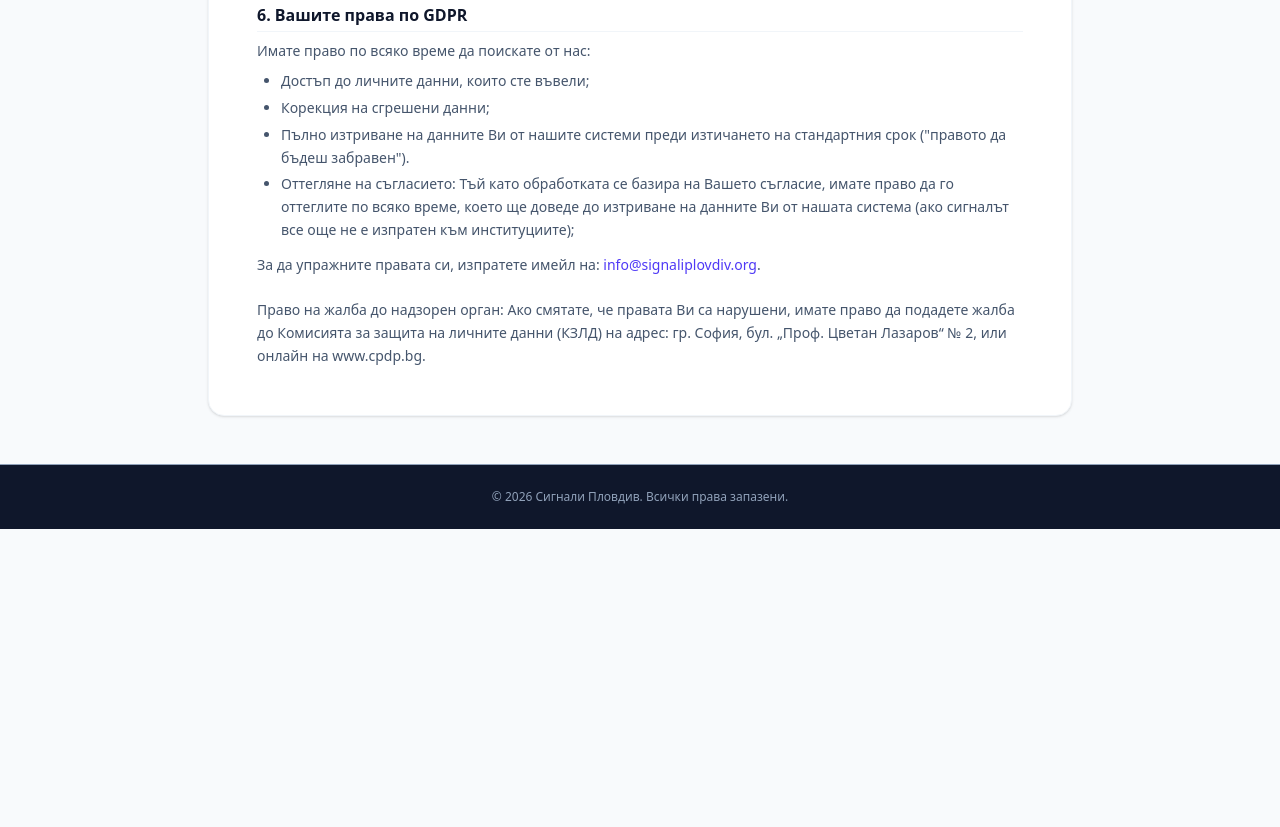
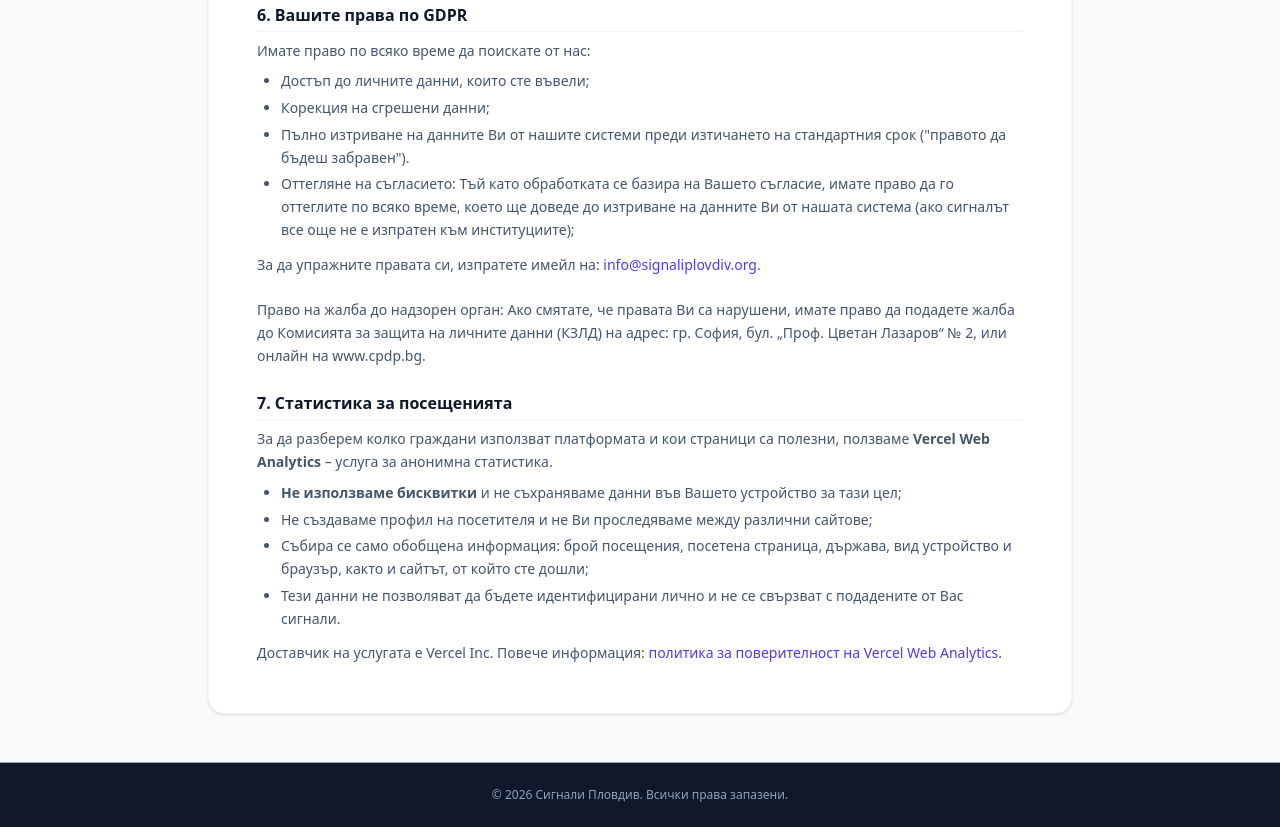
Before and after one commit to DKsignali/project-signali, a website: page privacy.html in a window 1280 px wide. Shown: the part 1439-2266 px from the top of the page. Before the commit the page ends 1968 px from the top, so only its background shows below. Drawn offline with nearby package versions, Linux system fonts and the light colour scheme.

Commit message:
Add cookieless visitor analytics
Vercel already served the analytics endpoints; the pages never loaded them.
Uses the script-tag route, since the React package and <Analytics/> component
do not apply to this static site.

- Load Web Analytics and Speed Insights on all three pages
- Document the collection in the privacy policy (section 7); no cookies are
  used, so no consent banner is required

Co-Authored-By: Claude Opus 5 <noreply@anthropic.com>

```diff
--- a/privacy.html
+++ b/privacy.html
@@ -79,6 +79,16 @@
                     <p>За да упражните правата си, изпратете имейл на: <a href="mailto:info@signaliplovdiv.org" class="text-indigo-600 hover:underline font-medium">info@signaliplovdiv.org</a>.</p>
                     <br>
                     <p>Право на жалба до надзорен орган: Ако смятате, че правата Ви са нарушени, имате право да подадете жалба до Комисията за защита на личните данни (КЗЛД) на адрес: гр. София, бул. „Проф. Цветан Лазаров“ № 2, или онлайн на www.cpdp.bg.</p>
+
+                    <h2 class="text-base font-bold text-slate-900 mb-2 mt-6 border-b border-slate-100 pb-1">7. Статистика за посещенията</h2>
+                    <p class="mb-2">За да разберем колко граждани използват платформата и кои страници са полезни, ползваме <strong>Vercel Web Analytics</strong> – услуга за анонимна статистика.</p>
+                    <ul class="list-disc pl-6 space-y-1 text-slate-600 mb-3">
+                        <li><strong>Не използваме бисквитки</strong> и не съхраняваме данни във Вашето устройство за тази цел;</li>
+                        <li>Не създаваме профил на посетителя и не Ви проследяваме между различни сайтове;</li>
+                        <li>Събира се само обобщена информация: брой посещения, посетена страница, държава, вид устройство и браузър, както и сайтът, от който сте дошли;</li>
+                        <li>Тези данни не позволяват да бъдете идентифицирани лично и не се свързват с подадените от Вас сигнали.</li>
+                    </ul>
+                    <p>Доставчик на услугата е Vercel Inc. Повече информация: <a href="https://vercel.com/docs/analytics/privacy-policy" target="_blank" rel="noopener noreferrer" class="text-indigo-600 hover:underline font-medium">политика за поверителност на Vercel Web Analytics</a>.</p>
                 </div>
             </div>
         </div>
@@ -88,5 +98,10 @@
         <p>&copy; 2026 Сигнали Пловдив. Всички права запазени.</p>
     </footer>
 
+<!-- Анонимна статистика за посещенията (Vercel Web Analytics).
+     Без бисквитки и без проследяване на отделни хора - затова не се
+     изисква банер за съгласие. Виж раздел 7 от Политиката за поверителност. -->
+<script defer src="/_vercel/insights/script.js"></script>
+<script defer src="/_vercel/speed-insights/script.js"></script>
 </body>
 </html>
```
Also changed, not shown: index.html (+5 -0 lines), terms.html (+5 -0 lines).
